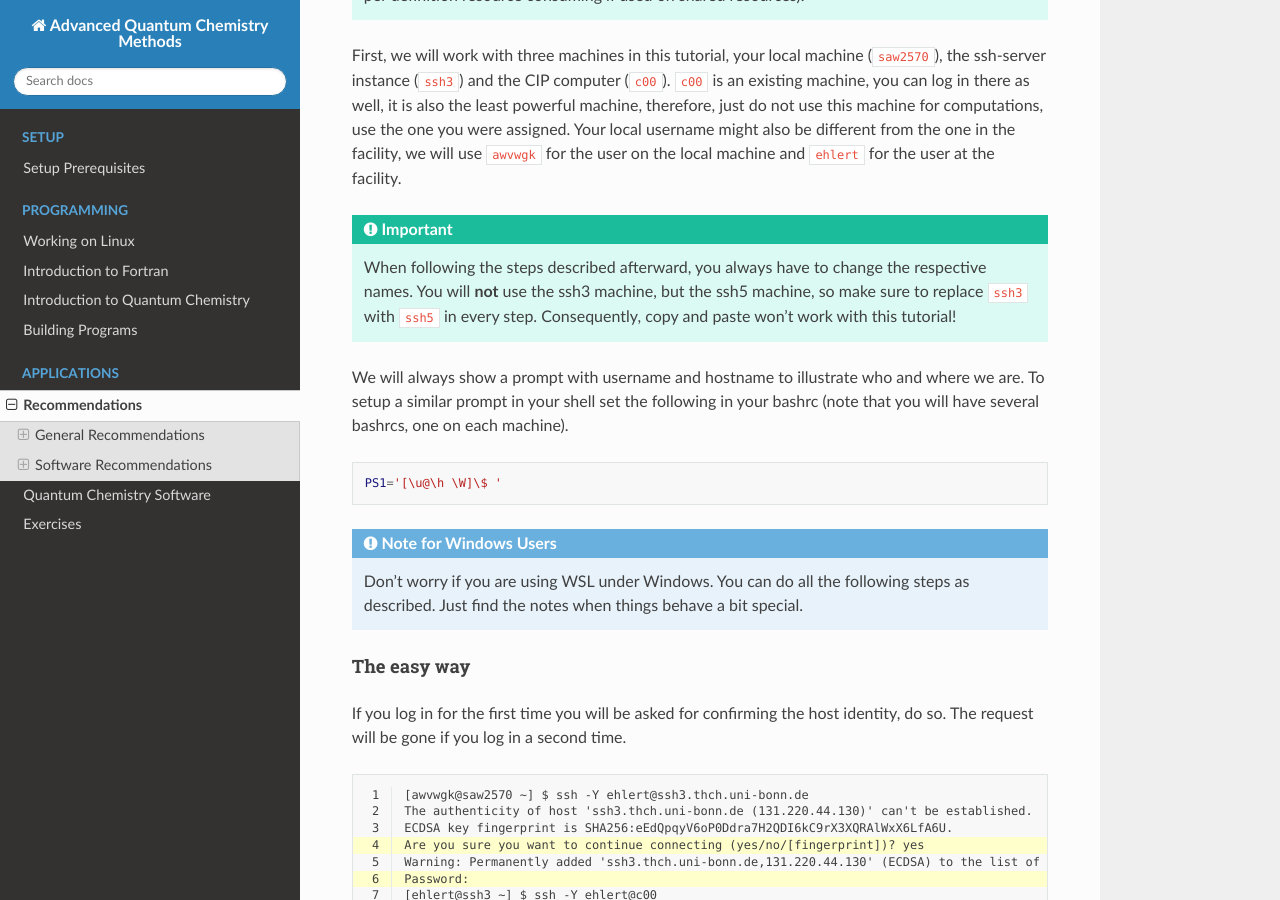
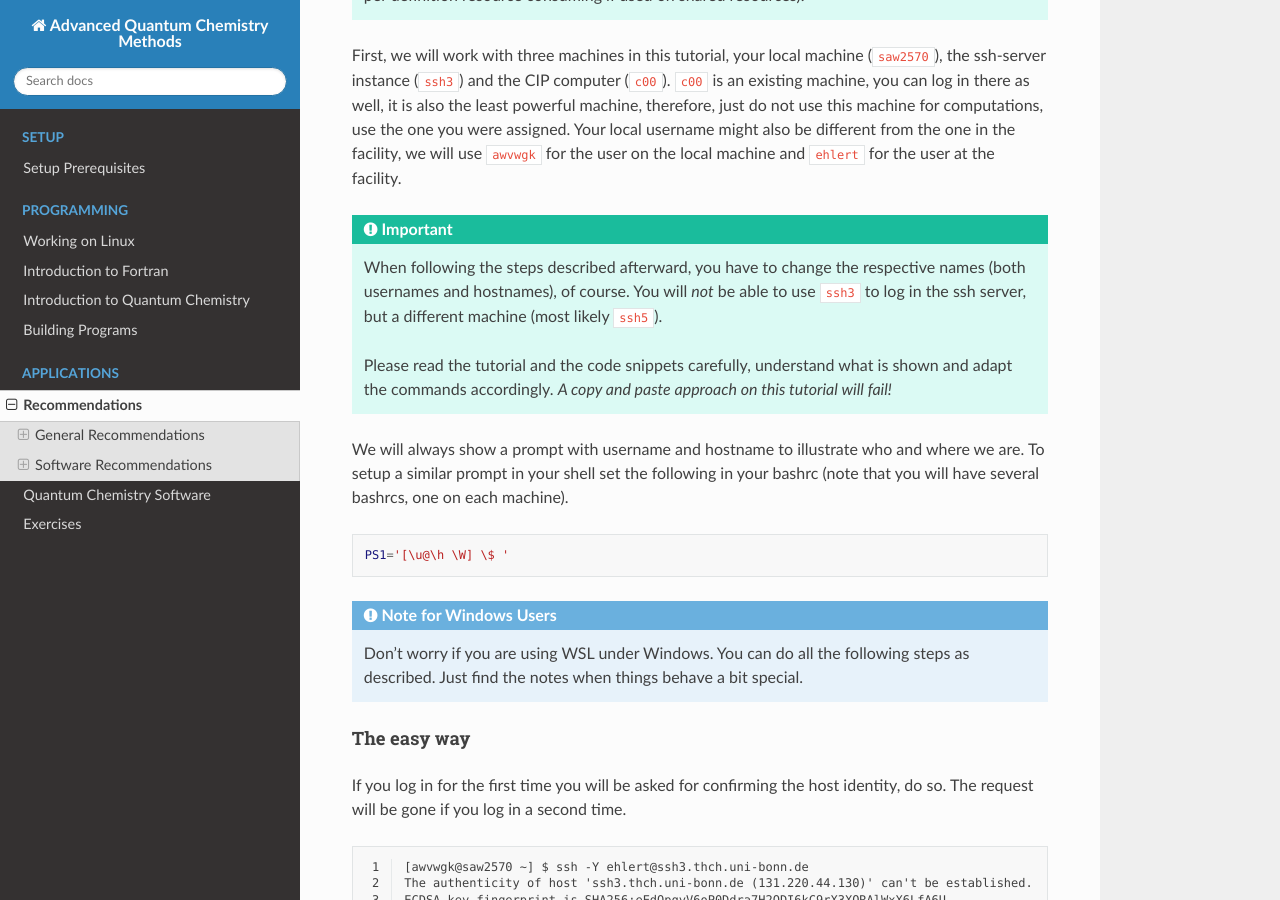
Before and after one commit to grimme-lab/qc2-teaching, a Sphinx documentation site: the page built from doc/recommendations.rst, in a window 1280 px wide and 900 px high, scrolled down 1391 px. Built offline with Sphinx 7.4.7 and the Read the Docs theme 2.0.0, drawn with Linux system fonts in a browser that asks for light colours; some of the changed text lies outside the part shown.

Commit message:
Minor change in wording

```diff
--- a/doc/recommendations.rst
+++ b/doc/recommendations.rst
@@ -56,16 +56,18 @@ Your local username might also be different from the one in the facility, we wil
 
 .. important::
 
-   When following the steps described afterward, you always have to change the respective names.
-   You will **not** use the ssh3 machine, but the ssh5 machine, so make sure to replace ``ssh3`` with ``ssh5`` in every step.
-   Consequently, copy and paste won't work with this tutorial!
+   When following the steps described afterward, you have to change the respective names (both usernames and hostnames), of course.
+   You will *not* be able to use ``ssh3`` to log in the ssh server, but a different machine (most likely ``ssh5``).
+
+   Please read the tutorial and the code snippets carefully, understand what is shown and adapt the commands accordingly.
+   *A copy and paste approach on this tutorial will fail!*
 
 We will always show a prompt with username and hostname to illustrate who and where we are.
 To setup a similar prompt in your shell set the following in your bashrc (note that you will have several bashrcs, one on each machine).
 
 .. code-block:: bash
 
-   PS1='[\u@\h \W]\$ '
+   PS1='[\u@\h \W] \$ '
 
 .. admonition:: Note for Windows Users
 
@@ -421,7 +423,7 @@ Just add this lines to your bashrc (if you always want a full path use ``\w`` in
    if ${use_color} ; then
      if [[ ${EUID} == 0 ]] ; then
        # show a red prompt if we are root
-       PS1='\[\033[01;31m\][\h\[\033[01;36m\] \W\[\033[01;31m\]]\$\[\033[00m\] '
+       PS1='\[\033[01;31m\][\h\[\033[01;36m\] \W\[\033[01;31m\]] \$\[\033[00m\] '
      else
        PS1='\[\033[01;32m\][\u@\h \W] \$\[\033[01;37m\] '
      fi
```
